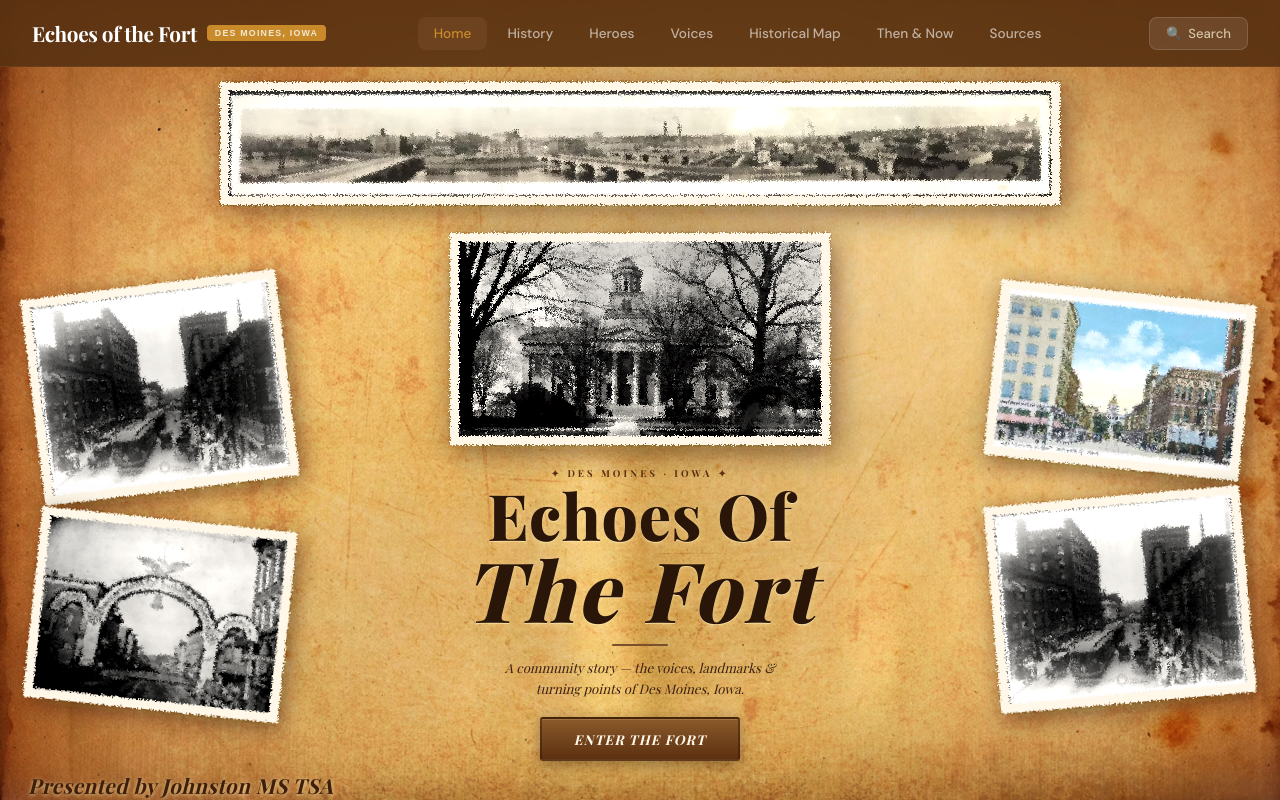
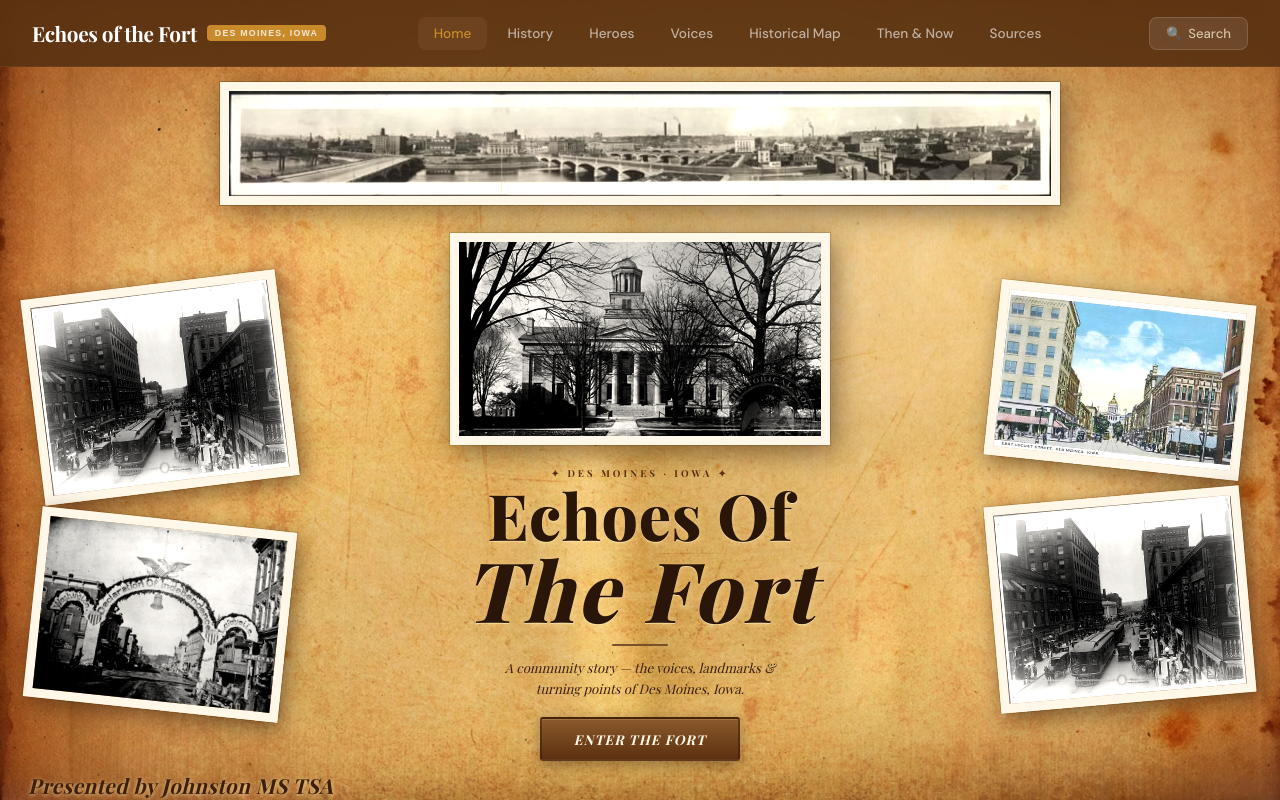
Before and after one commit to MayankCodesTrash/Tsawebdesign, a React (Vite) app: page / in a window 1280 px wide. Shown: the top 800 px of the page. Built offline with nearby package versions, Linux system fonts and the light colour scheme; a web font is replaced by a local one.

Commit message:
Revert "Add crumpled paper texture to home page scrapbook photos"
This reverts commit 74676fd6f8e8c5d517dfeedb0f11ca215784bf8f.

```diff
--- a/src/App.jsx
+++ b/src/App.jsx
@@ -103,32 +103,6 @@ const GlobalStyles = () => (
 
     .tl-scroll::-webkit-scrollbar { display: none; }
     .tl-scroll { scrollbar-width: none; }
-
-    /* ---- Crumpled paper photo wrapper ---- */
-    .photo-crumple {
-      position: relative;
-      filter: url('#crumple-filter');
-    }
-    .photo-crumple::after {
-      content: '';
-      position: absolute;
-      inset: 0;
-      pointer-events: none;
-      background:
-        radial-gradient(ellipse at 28% 22%, rgba(255,255,255,0.13) 0%, transparent 48%),
-        radial-gradient(ellipse at 72% 78%, rgba(0,0,0,0.10) 0%, transparent 44%),
-        repeating-linear-gradient(
-          -38deg,
-          transparent, transparent 22px,
-          rgba(255,255,255,0.025) 22px, rgba(255,255,255,0.025) 23px
-        ),
-        repeating-linear-gradient(
-          52deg,
-          transparent, transparent 34px,
-          rgba(0,0,0,0.018) 34px, rgba(0,0,0,0.018) 35px
-        );
-      mix-blend-mode: overlay;
-    }
   `}</style>
 );
 
@@ -387,7 +361,7 @@ function HomePage({ setPage }) {
           display: "flex", justifyContent: "center",
           padding: "82px 60px 0", position: "relative", zIndex: 2,
         }}>
-          <div className="photo-crumple" style={{
+          <div style={{
             width: "min(840px, 85vw)",
             border: "9px solid #FFF8E8",
             boxShadow: "4px 6px 28px rgba(42,20,8,0.55), 0 0 0 1px rgba(100,60,15,0.25)",
@@ -410,7 +384,7 @@ function HomePage({ setPage }) {
             width: "clamp(150px, 20vw, 270px)", flexShrink: 0,
             display: "flex", flexDirection: "column", gap: 28,
           }}>
-            <div className="photo-crumple" style={{
+            <div style={{
               transform: "rotate(-7deg)",
               border: "9px solid #FFF8E8",
               boxShadow: "4px 6px 22px rgba(42,20,8,0.55), 0 0 0 1px rgba(100,60,15,0.2)",
@@ -419,7 +393,7 @@ function HomePage({ setPage }) {
               <img src="/img-streetcar.avif" alt="Des Moines streetcar 1900s"
                 style={{ display: "block", width: "100%", filter: "contrast(1.18) sepia(8%) brightness(1.08)" }} />
             </div>
-            <div className="photo-crumple" style={{
+            <div style={{
               transform: "rotate(6deg)", alignSelf: "flex-end",
               border: "9px solid #FFF8E8",
               boxShadow: "4px 6px 22px rgba(42,20,8,0.55), 0 0 0 1px rgba(100,60,15,0.2)",
@@ -436,7 +410,7 @@ function HomePage({ setPage }) {
             position: "relative", minWidth: 0,
           }}>
             {/* Courthouse photo — clearly visible */}
-            <div className="photo-crumple" style={{
+            <div style={{
               width: "min(380px, 80%)",
               border: "9px solid #FFF8E8",
               boxShadow: "4px 6px 28px rgba(42,20,8,0.55), 0 0 0 1px rgba(100,60,15,0.2)",
@@ -499,7 +473,7 @@ function HomePage({ setPage }) {
             width: "clamp(150px, 20vw, 270px)", flexShrink: 0,
             display: "flex", flexDirection: "column", gap: 28,
           }}>
-            <div className="photo-crumple" style={{
+            <div style={{
               transform: "rotate(6deg)",
               border: "9px solid #FFF8E8",
               boxShadow: "4px 6px 22px rgba(42,20,8,0.55), 0 0 0 1px rgba(100,60,15,0.2)",
@@ -507,7 +481,7 @@ function HomePage({ setPage }) {
               <img src="/img-locust.avif" alt="East Locust Street postcard, Des Moines"
                 style={{ display: "block", width: "100%", filter: "saturate(1.3) contrast(1.1) brightness(1.05)" }} />
             </div>
-            <div className="photo-crumple" style={{
+            <div style={{
               transform: "rotate(-5deg)", alignSelf: "flex-end",
               border: "9px solid #FFF8E8",
               boxShadow: "4px 6px 22px rgba(42,20,8,0.55), 0 0 0 1px rgba(100,60,15,0.2)",
@@ -2533,15 +2507,6 @@ export default function App() {
   return (
     <div style={{ minHeight: "100vh", display: "flex", flexDirection: "column" }}>
       <GlobalStyles />
-      {/* SVG filter for crumpled paper effect on photos */}
-      <svg style={{ position: "absolute", width: 0, height: 0, overflow: "hidden" }} aria-hidden="true">
-        <defs>
-          <filter id="crumple-filter" x="-5%" y="-5%" width="110%" height="110%">
-            <feTurbulence type="fractalNoise" baseFrequency="0.65 0.72" numOctaves="4" seed="8" result="noise" />
-            <feDisplacementMap in="SourceGraphic" in2="noise" scale="6" xChannelSelector="R" yChannelSelector="G" />
-          </filter>
-        </defs>
-      </svg>
       {/* Skip to main content — accessibility */}
       <a
         href="#main-content"
```
